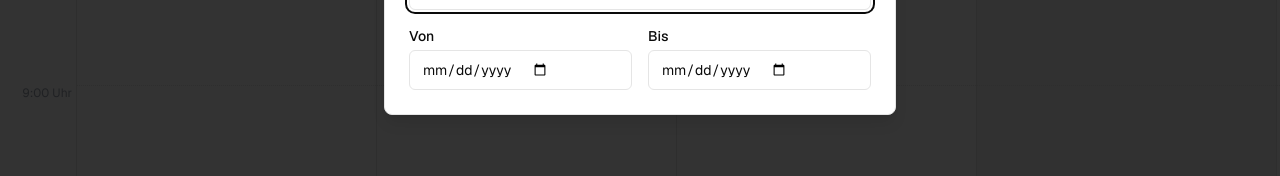
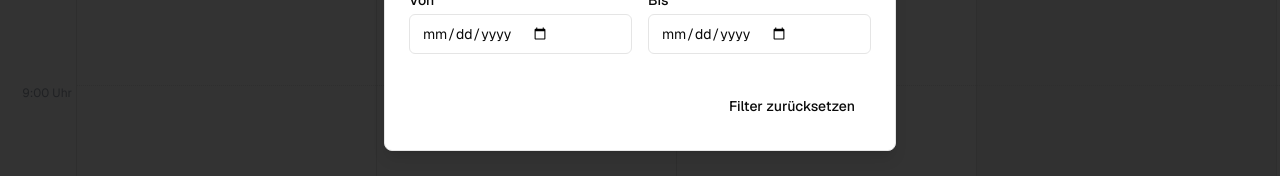
Before and after one commit to mohammedeltantawi/vocare-challenge, a Next.js app: page / in a window 1280 px wide. Both pictures are taken after a click on the element "Termine filtern". Shown: the part 416-592 px from the top of the page. Built offline with nearby package versions, Linux system fonts and the light colour scheme; no server answers; the database is empty.

Commit message:
add filter reset button

```diff
--- a/components/termine-bar.component.tsx
+++ b/components/termine-bar.component.tsx
@@ -162,6 +162,18 @@ export default function TermineBarComponent({
                 </div>
               </div>
             </div>
+            <div className="pt-4 flex justify-end">
+              <Button
+                variant="ghost"
+                onClick={() => {
+                  setSelectedCategories([]);
+                  setSelectedClient("");
+                  setDateRange({ from: null, to: null });
+                }}
+              >
+                Filter zurücksetzen
+              </Button>
+            </div>
           </DialogContent>
         </Dialog>
 
```
